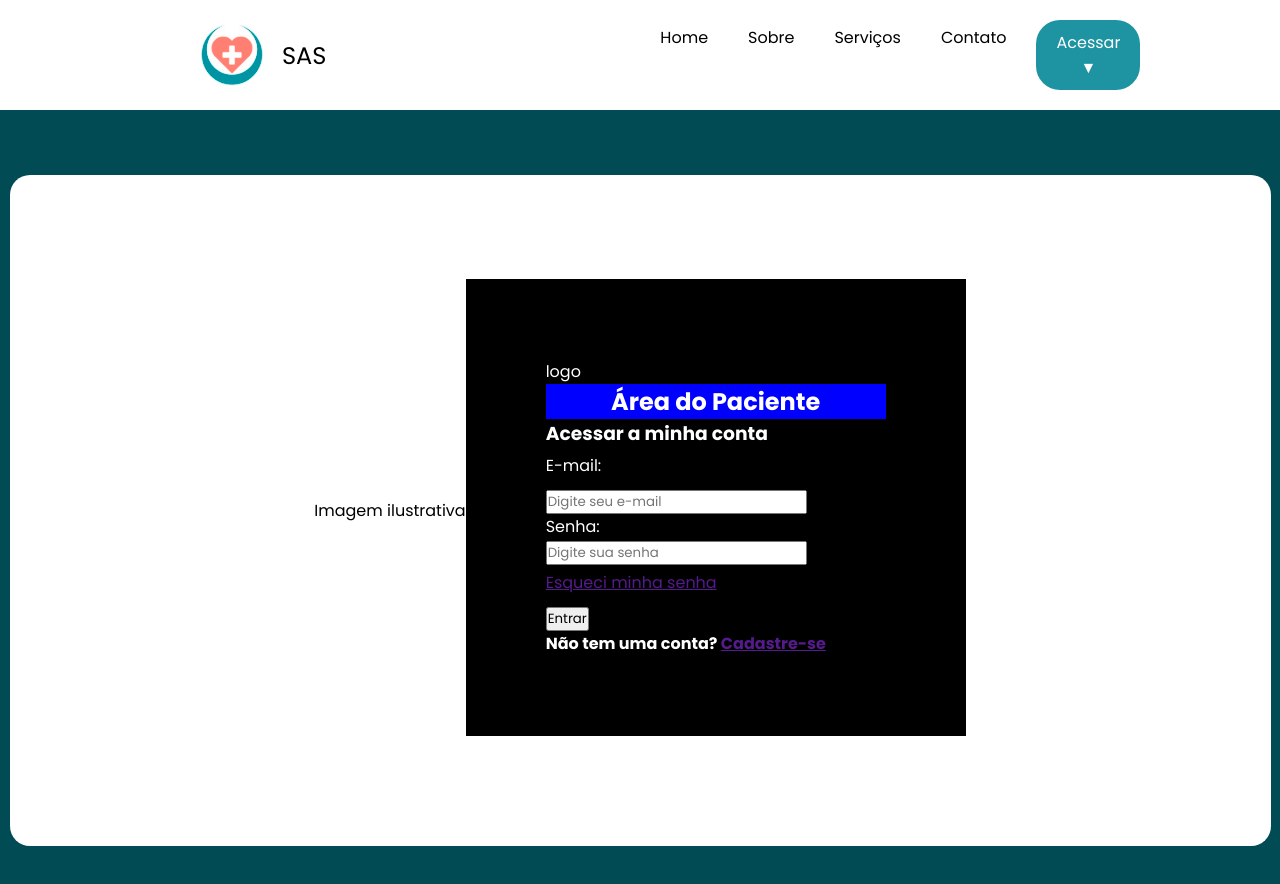
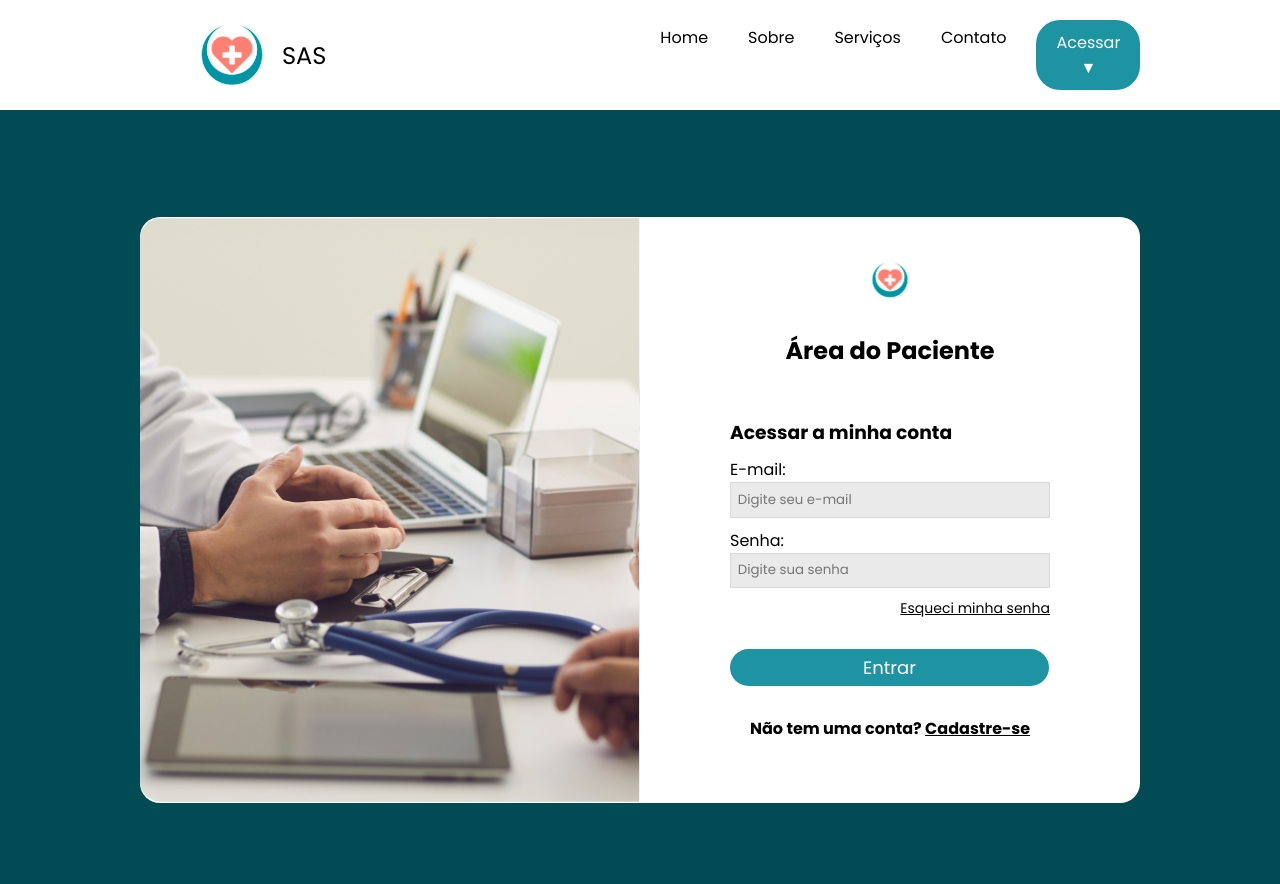
Before and after one commit to SAS-Organizacao/SAS-FrontEnd, a React (Vite) app in the folder SAS/: page /login in a window 1280 px wide. Shown: the top 884 px of the page. Built offline with nearby package versions, Linux system fonts and the light colour scheme.

Commit message:
arquivos modificados Navbar.css, Login e Login.css

```diff
--- a/SAS/src/pages/Login/index.jsx
+++ b/SAS/src/pages/Login/index.jsx
@@ -1,26 +1,35 @@
 import Button from '../../components/Navbar'
 import './login.css'
+import { useNavigate } from "react-router"
+import Logo from '../../assets/images/logo-sas.svg'
+import Img from '../../assets/images/imagem-login.svg'
 
 export default function Login() {
+
     return (
         <>
             <Button/>
             <section className="container">
                 <div className='container-content'>
-                    <div>
-                        Imagem ilustrativa
-                    </div>
+                    <img className='imgForm' src={Img} alt="" />
+
                     <div className="login">
-                        <div>logo</div>
-                        <h2 id='adp'>Área do Paciente</h2>
-                        <h3>Acessar a minha conta</h3>
-                        <p>E-mail:</p>
-                        <input type="text" placeholder="Digite seu e-mail" /><br />
-                        <label htmlFor="senha">Senha:</label><br />
-                        <input id='senha' type="text" placeholder="Digite sua senha" />
-                        <p><a href="">Esqueci minha senha</a></p>
-                        <button>Entrar</button>
-                        <h4>Não tem uma conta? <a href="">Cadastre-se</a></h4>
+
+                        <div className='logo_login'>
+                            <img src={Logo} alt="" width={57.75} height={66}/>
+                        </div>
+
+                        <form action="">
+                            <h2 id='adp'>Área do Paciente</h2>
+                            <h3 id='amc'>Acessar a minha conta</h3>
+                            <label htmlFor="email">E-mail:</label><br />
+                            <input id='email' type="text" placeholder="Digite seu e-mail" /><br />
+                            <label htmlFor="senha">Senha:</label><br />
+                            <input id='senha' type="text" placeholder="Digite sua senha" />
+                            <p id='ems'><a href="">Esqueci minha senha</a></p>
+                            <button id='button_login'>Entrar</button>
+                            <h4 id='ntc'>Não tem uma conta? <a href="">Cadastre-se</a></h4>
+                        </form>
 
                     </div>
                 </div>
--- a/SAS/src/pages/Login/login.css
+++ b/SAS/src/pages/Login/login.css
@@ -1,3 +1,9 @@
+* {
+    margin: 0;
+    padding: 0;
+    box-sizing: border-box;
+}
+
 .container {
     display: flex;
     justify-content: center;
@@ -8,29 +14,90 @@
 
 .container-content {
     background-color: #fff;
-    width: 1261px;
-    height: 671px;
+    width: 1000px;
+    height: 586px;
     border-radius: 20px;
     display: flex;
-    justify-content: center;
-    align-items: center;
+    justify-content: space-between;
+    overflow: hidden;
 }
 
 .login {
-    width: 500px;
-    background-color: #000;
-    color: #fff;
-    text-align: left;
-    padding: 80px 80px;
+    width: 50%;
+    height: 100%;
+    color: #000;
+    /* text-align:left; */
+    padding: 30px 90px;
 
 }
 
 #adp {
     text-align: center;
-    background-color: blue;
-    padding: 0;
+    padding: 20px 0 50px 0;
 }
 
-.login, p {
-    margin: 5px 0 10px 0;
+#amc {
+    text-align:left;
+    margin: 0 0 10px 0
 }
+
+#email {
+    width: 100%;
+    padding: 6.8px;
+    background-color: #eaeaea;
+    border: 1px solid #d9d9d9;
+    margin-bottom: 10px;
+
+}
+
+#senha {
+        width: 100%;
+        padding: 6.8px;
+        background-color: #eaeaea;
+        border: 1px solid #d9d9d9;
+        margin-bottom: 10px;
+}
+
+.imgForm {
+    width: 50%;
+}
+
+.logo_login {
+    display: flex;
+    justify-content: center;
+    align-items: center;
+
+}
+
+#ems {
+    text-align: right;
+    margin: 5 0 10 0;
+    font-size: 14px;
+}
+
+#ems a {
+    color: #000;
+
+}
+
+#ntc {
+    text-align: center;
+}
+
+#ntc a {
+    color: #000
+}
+
+#button_login {
+    font-size: 18px;
+    padding: 5px 133px;
+    background-color: #1E94A2;
+    color: #fff;
+    cursor: pointer;
+    margin: 30px 0 ;
+    border: none;
+    border-radius: 24px;
+
+
+
+}
```
Also changed, not shown: SAS/src/assets/images/imagem-login.svg (added), SAS/src/components/Navbar/navbar.css (line endings or trailing spaces).
